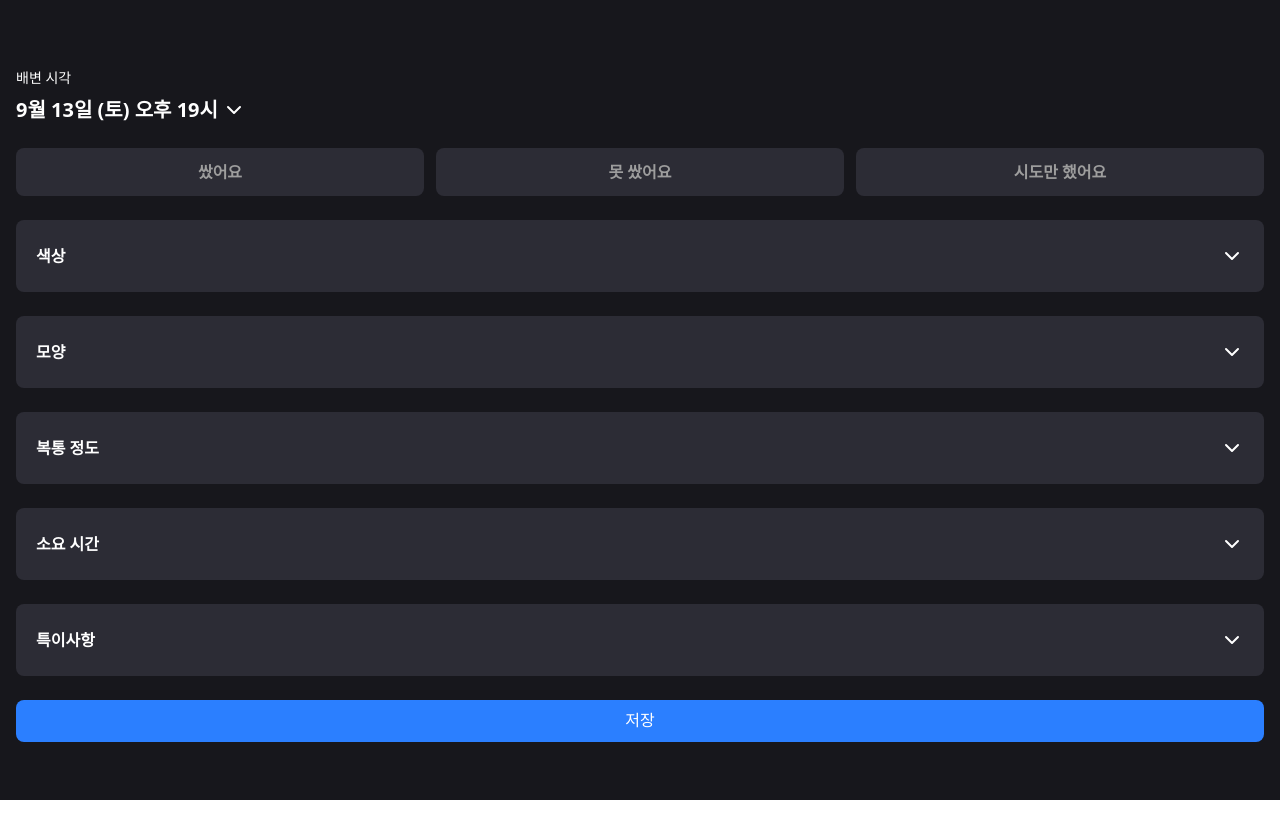
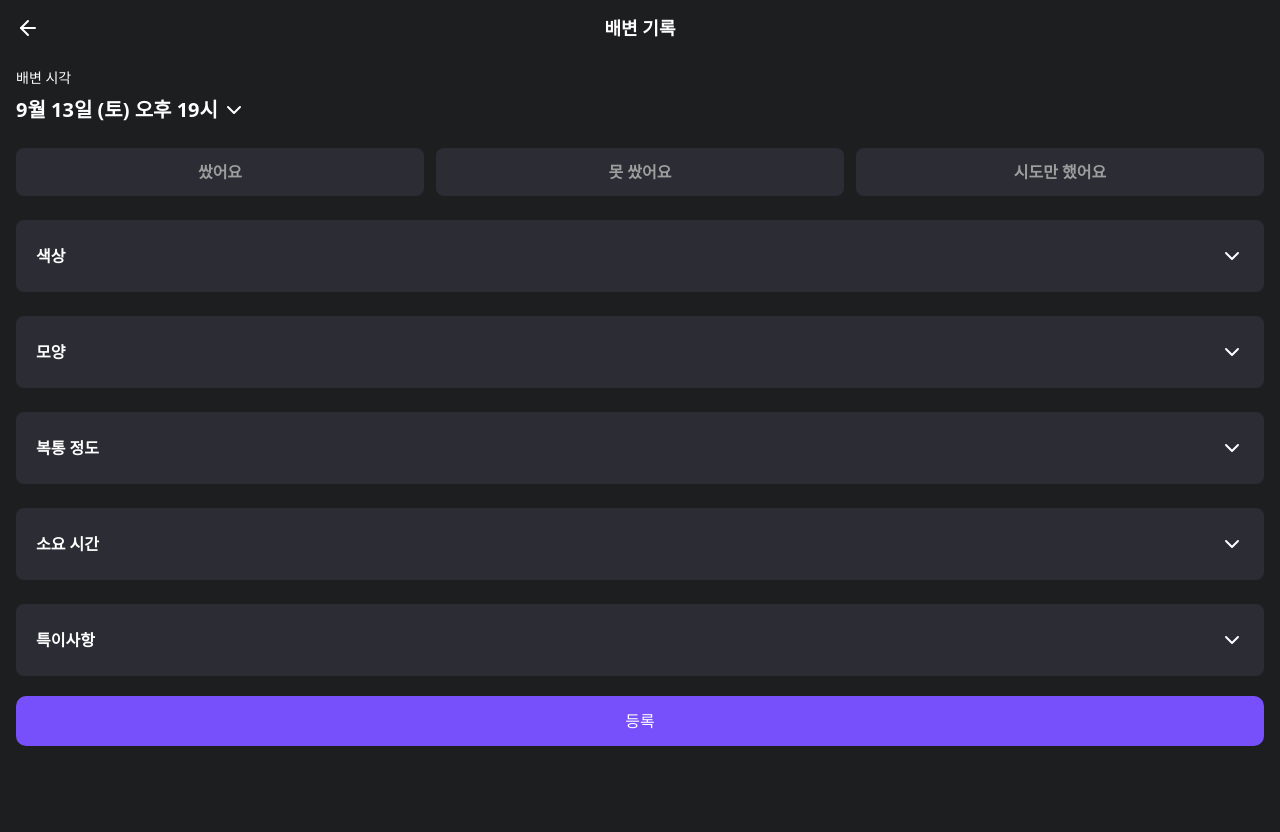
Before and after one commit to depromeet/dpm17-team4-client, a Next.js app in the folder web/: page /defecation in a window 1280 px wide. Before the commit the page ends 800 px from the top, so only its background shows below. Built offline with nearby package versions, Linux system fonts and the light colour scheme.

Commit message:
refactor: 공통 컴포넌트로 배변 기록 페이지 리팩토링

```diff
--- a/web/src/app/(record)/defecation/_components/ui/defecation-submit.tsx
+++ b/web/src/app/(record)/defecation/_components/ui/defecation-submit.tsx
@@ -1,6 +1,7 @@
 'use client';
 
 import { type FieldErrors, useFormContext } from 'react-hook-form';
+import { BottomBtnBar } from '@/components';
 import type { DefecationFormValues } from '../schemas';
 
 export const DefecationSubmit = () => {
@@ -18,13 +19,5 @@ export const DefecationSubmit = () => {
     alert(`${firstError} 필드를 확인해주세요.`);
   };
 
-  return (
-    <button
-      type="button"
-      className="w-full bg-blue-500 text-white rounded-lg p-2"
-      onClick={handleSubmit(onSubmit, onError)}
-    >
-      저장
-    </button>
-  );
+  return <BottomBtnBar onSubmit={handleSubmit(onSubmit, onError)} />;
 };
--- a/web/src/app/(record)/defecation/layout.tsx
+++ b/web/src/app/(record)/defecation/layout.tsx
@@ -1,12 +1,20 @@
 'use client';
 
 import type { ReactNode } from 'react';
+import { Navigator } from '@/components';
 import { DefecationProvider } from './_components/providers/defecation-providers';
+import { DefecationSubmit } from './_components/ui';
 
 export default function DefecationLayout({
   children,
 }: {
   children: ReactNode;
 }) {
-  return <DefecationProvider>{children}</DefecationProvider>;
+  return (
+    <DefecationProvider>
+      <Navigator title="배변 기록" />
+      {children}
+      <DefecationSubmit />
+    </DefecationProvider>
+  );
 }
--- a/web/src/app/(record)/defecation/page.tsx
+++ b/web/src/app/(record)/defecation/page.tsx
@@ -1,13 +1,12 @@
 import {
   DefecationAttempt,
   DefecationDetail,
-  DefecationSubmit,
   DefecationTime,
 } from './_components/ui';
 
 export default function DefecationPage() {
   return (
-    <div className="min-h-screen bg-[#17171C] text-white px-4 pt-17 pb-12 select-none">
+    <div className="min-h-screen bg-gray-900 text-white px-4 pt-17 pb-[calc(120px+36px)] select-none">
       <div className="text-start space-y-6">
         {/* 배변 시간 선택 영역 */}
         <DefecationTime />
@@ -17,9 +16,6 @@ export default function DefecationPage() {
 
         {/* 배변 내용 상세 기록 영역 */}
         <DefecationDetail />
-
-        {/* 저장 버튼 */}
-        <DefecationSubmit />
       </div>
     </div>
   );
--- a/web/src/app/page.tsx
+++ b/web/src/app/page.tsx
@@ -36,6 +36,15 @@ export default function Home() {
                   알림 테스트 페이지
                 </Link>
               </li>
+              <li>
+                •{' '}
+                <Link
+                  href="/defecation"
+                  className="text-green-600 hover:text-green-800 underline transition-colors"
+                >
+                  배변 기록 페이지
+                </Link>
+              </li>
             </ul>
           </div>
         </div>
```
